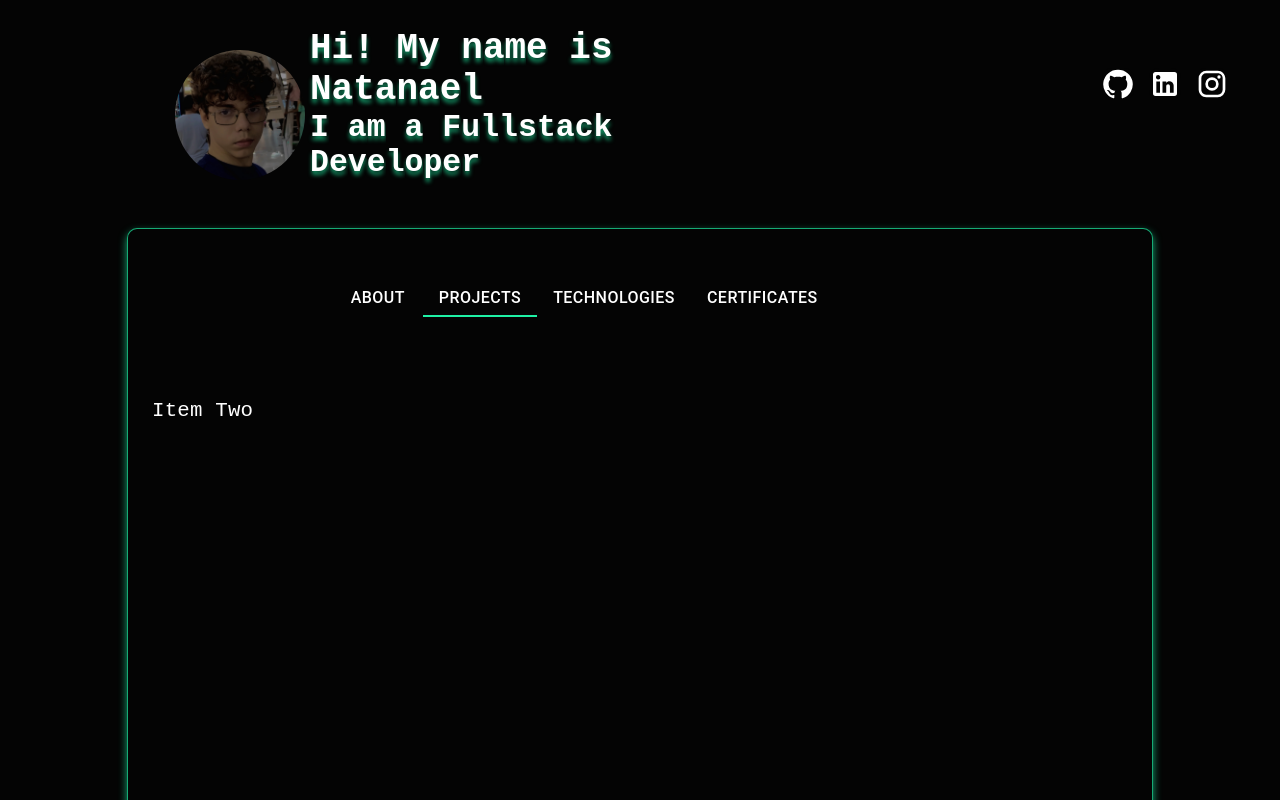
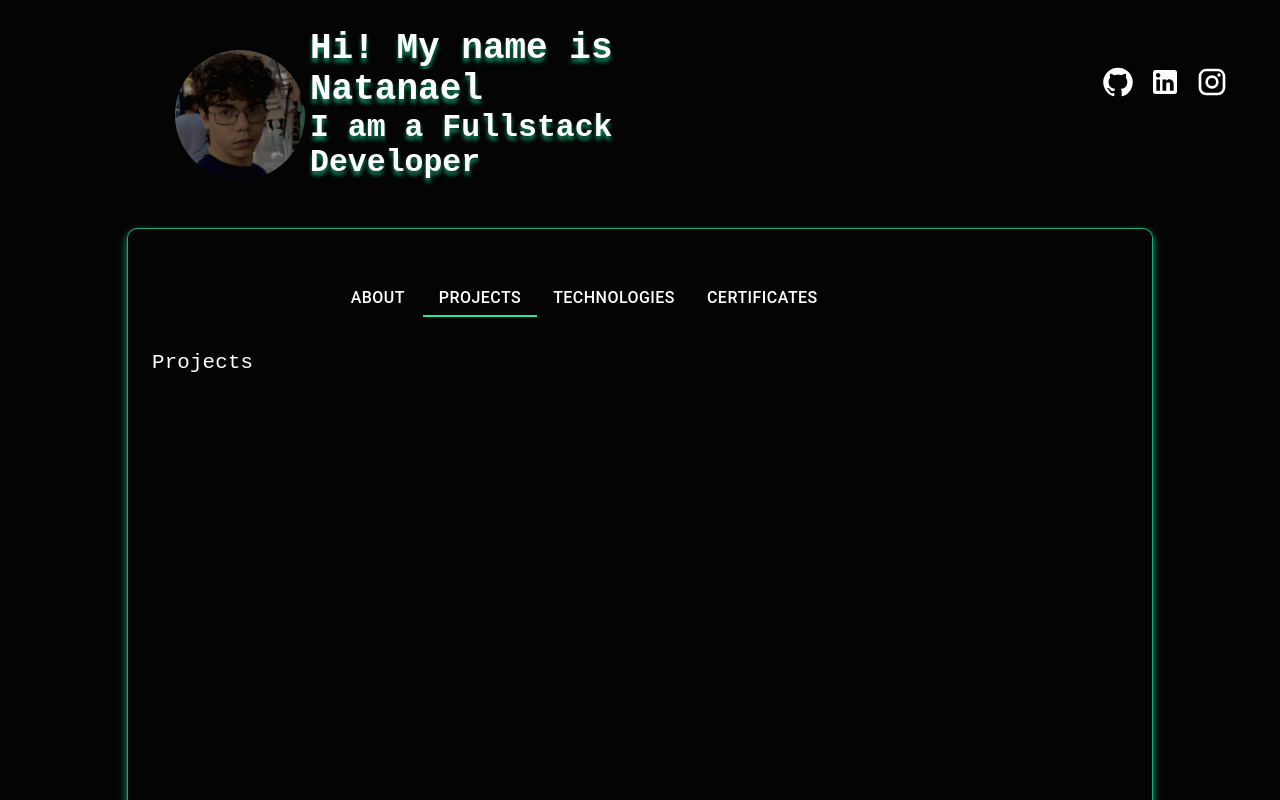
Before and after one commit to NatanaelBraga-dev/portifolio, a React (Create React App) app: page / in a window 1280 px wide. Both pictures are taken after a click on the tab "PROJECTS". Shown: the top 800 px of the page. Built offline with nearby package versions, Linux system fonts and the light colour scheme; a web font is replaced by a local one.

Commit message:
fix the interactive window content problem

```diff
--- a/src/App.js
+++ b/src/App.js
@@ -88,9 +88,9 @@ function App() {
           <PresentationText2 ref={textRef2}>{t('I am a Fullstack Developer')}</PresentationText2>
         </PresentationContainer>
         <ContainerIcons>
-          <GitHubIconStyled />
-          <LinkedInIconStyled />
-          <InstagramIconStyled />
+         <a href="https://github.com/NatanaelBraga-dev" target="_blank" rel="noopener noreferrer"><GitHubIconStyled /></a>
+         <a href="https://www.linkedin.com/in/natanael-braga-2149092b6/" target="_blank" rel="noopener noreferrer"> <LinkedInIconStyled /></a>
+         <a href="https://www.instagram.com/natanaelbraga7/?next=%2F" target="_blank" rel="noopener noreferrer"> <InstagramIconStyled /></a>
         </ContainerIcons>
       </PresentationArea>
 
--- a/src/components/interactive_window/janela_interativa.js
+++ b/src/components/interactive_window/janela_interativa.js
@@ -1,3 +1,4 @@
+// janela_interativa.js
 import React from 'react';
 import { useTranslation } from 'react-i18next'; // Importe o useTranslation
 import Box from '@mui/material/Box';
@@ -81,12 +82,57 @@ export default function LabTabs() {
         </Box>
 
         {/* Tradução aplicada nos conteúdos das abas */}
-        <TabPanel value="1" sx={{color: '#FFFFFF', fontFamily: 'JetBrains Mono, monospace', fontSize: '1.3rem', justifyContent: 'start', display: 'flex'}}>
+        <TabPanel
+          value="1"
+          sx={{
+            color: '#FFFFFF',
+            fontFamily: 'JetBrains Mono, monospace',
+            fontSize: '1.3rem',
+            justifyContent: 'start',
+            display: value === '1' ? 'flex' : 'none' // Condicional para display
+          }}
+        >
           {t('About me:')}
         </TabPanel>
-        <TabPanel value="2" sx={{color: '#FFFFFF', fontFamily: 'JetBrains Mono, monospace', fontSize: '1.3rem', justifyContent: 'start', display: 'flex',}}>Item Two</TabPanel>
-        <TabPanel value="3" sx={{color: '#FFFFFF', fontFamily: 'JetBrains Mono, monospace', fontSize: '1.3rem', justifyContent: 'start', display: 'flex'}}>Item Three</TabPanel>
-        <TabPanel value="4" sx={{color: '#FFFFFF', fontFamily: 'JetBrains Mono, monospace', fontSize: '1.3rem', justifyContent: 'start', display: 'flex'}}>Item Four</TabPanel>
+
+        <TabPanel
+          value="2"
+          sx={{
+            color: '#FFFFFF',
+            fontFamily: 'JetBrains Mono, monospace',
+            fontSize: '1.3rem',
+            justifyContent: 'start',
+            display: value === '2' ? 'flex' : 'none' // Condicional para display
+          }}
+        >
+          {t('Projects')}
+        </TabPanel>
+
+        <TabPanel
+          value="3"
+          sx={{
+            color: '#FFFFFF',
+            fontFamily: 'JetBrains Mono, monospace',
+            fontSize: '1.3rem',
+            justifyContent: 'start',
+            display: value === '3' ? 'flex' : 'none' // Condicional para display
+          }}
+        >
+          {t('Technologies')}
+        </TabPanel>
+
+        <TabPanel
+          value="4"
+          sx={{
+            color: '#FFFFFF',
+            fontFamily: 'JetBrains Mono, monospace',
+            fontSize: '1.3rem',
+            justifyContent: 'start',
+            display: value === '4' ? 'flex' : 'none' // Condicional para display
+          }}
+        >
+          {t('Certificates')}
+        </TabPanel>
       </TabContext>
     </Box>
   );
--- a/src/style.js
+++ b/src/style.js
@@ -1,5 +1,3 @@
-// style.js
-
 import styled, { createGlobalStyle } from 'styled-components';
 import LinkedInIcon from '@mui/icons-material/LinkedIn';
 import GitHubIcon from '@mui/icons-material/GitHub';
```
Also changed, not shown: src/components/interactive_window/tabPanelConteudo.js (added, +17 -0 lines), src/components/interactive_window/tabPanelStyle.js (added, +12 -0 lines).
